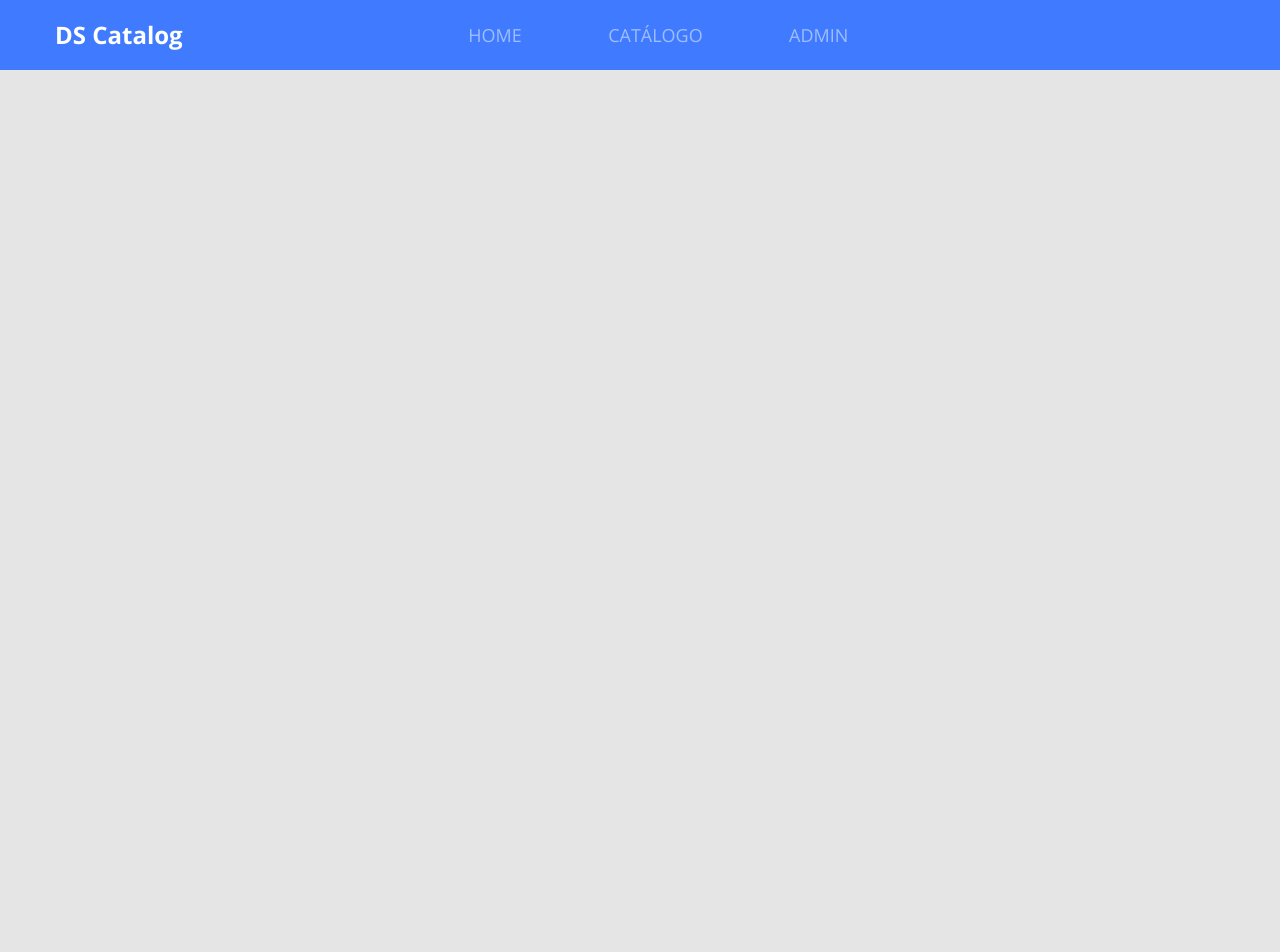
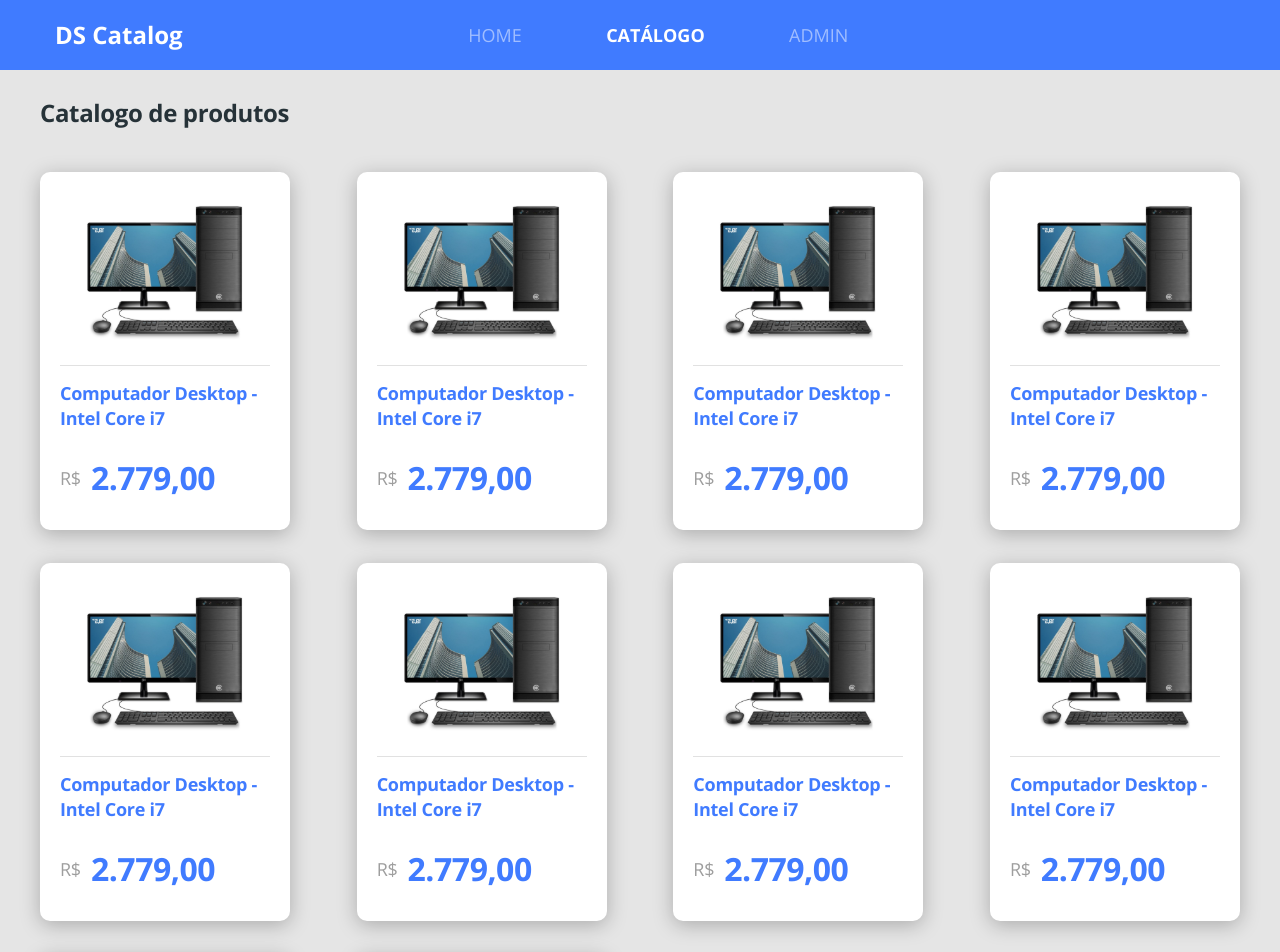
Before and after one commit to ulaecio/dscatalog-bootcamp, a React (Create React App) app in the folder front-web/: page /products in a window 1280 px wide. Shown: the top 952 px of the page. Before the commit the page ends 800 px from the top, so only its background shows below. Built offline with nearby package versions, Linux system fonts and the light colour scheme.

Commit message:
Init ProductDetails

```diff
--- a/front-web/src/App.scss
+++ b/front-web/src/App.scss
@@ -1,3 +1,8 @@
+@import url('https://fonts.googleapis.com/css2?family=Open+Sans&display=swap');
+
+* {
+  font-family: 'Open Sans', sans-serif;
+}
 @import url('https://fonts.googleapis.com/css2?family=Open+Sans:wght@400;700&display=swap');
 
 * {
--- a/front-web/src/App.tsx
+++ b/front-web/src/App.tsx
@@ -1,6 +1,6 @@
 import React from 'react';
 import './core/assets/styles/custom.scss';
-import './app.scss';
+import './App.scss';
 import Routes from './Routes';
 
 const App = () => {
--- a/front-web/src/Routes.tsx
+++ b/front-web/src/Routes.tsx
@@ -3,6 +3,7 @@
 import Navbar from './core/components/Navbar';
 import Admin from './pages/Admin';
 import Catalog from './pages/Catalog';
+import ProductDetails from './pages/Catalog/components/ProductDetails';
 import Home from './pages/Home';
 
 const Routes = () => (
@@ -12,8 +13,11 @@
         <Route path="/" exact>
             <Home />
         </Route>
-        <Route path="/Catalog">
+        <Route path="/products" exact>
             <Catalog />
+        </Route>
+        <Route path="/products/:productId">
+            <ProductDetails />
         </Route>
         <Route path="/Admin">
             <Admin />
--- a/front-web/src/core/components/Navbar/index.tsx
+++ b/front-web/src/core/components/Navbar/index.tsx
@@ -16,7 +16,7 @@
                     <NavLink to="/" activeClassName="active" exact>HOME</NavLink>
                 </li>
                 <li>
-                    <NavLink to="/catalog" activeClassName="active">CATÁLOGO</NavLink>
+                    <NavLink to="/products" activeClassName="active">CATÁLOGO</NavLink>
                 </li>
                 <li>
                     <NavLink to="/admin" activeClassName="active">ADMIN</NavLink>
--- /dev/null
+++ b/front-web/src/pages/Catalog/components/ProductDetails/index.tsx
@@ -0,0 +1,21 @@
+import React from 'react';
+import { useParams } from 'react-router-dom';
+import './styles.scss';
+
+type ParamsType = {
+    productId: string;
+}
+
+const ProductDetails = () => {
+    const { productId } = useParams<ParamsType>();
+
+    console.log(productId);
+    return (
+        <div className="product-details-container">
+             <div className="card-base border-radius-20 product-details">
+                 <h1>Product Details</h1>
+            </div>
+        </div>
+    );
+};
+export default ProductDetails;
--- /dev/null
+++ b/front-web/src/pages/Catalog/components/ProductDetails/styles.scss
@@ -0,0 +1,9 @@
+.product-details-container{
+    margin-top: 40px;
+    padding-left: 40px;
+    padding-right: 40px;
+}
+
+.product-details{
+    padding: 50px 60px 90px 60px;
+}
--- a/front-web/src/pages/Catalog/index.tsx
+++ b/front-web/src/pages/Catalog/index.tsx
@@ -1,4 +1,5 @@
 import React from 'react';
+import { Link } from 'react-router-dom';
 import ProductCard from './components/ProductCard';
 import "./styles.scss";
 
@@ -8,13 +9,16 @@
       Catalogo de produtos
         </h1>
     <div className="catalog-products">
-      <ProductCard />
-      <ProductCard />
-      <ProductCard />
-      <ProductCard />
-      <ProductCard />
-      <ProductCard />
-      <ProductCard />
+      <Link to="/products/1"><ProductCard /></Link>
+      <Link to="/products/2"><ProductCard /></Link>
+      <Link to="/products/3"><ProductCard /></Link>
+      <Link to="/products/4"><ProductCard /></Link>
+      <Link to="/products/5"><ProductCard /></Link>
+      <Link to="/products/6"><ProductCard /></Link>
+      <Link to="/products/7"><ProductCard /></Link>
+      <Link to="/products/8"><ProductCard /></Link>
+      <Link to="/products/9"><ProductCard /></Link>
+      <Link to="/products/10"><ProductCard /></Link>
     </div>
   </div>
 );
--- a/front-web/src/pages/Catalog/styles.scss
+++ b/front-web/src/pages/Catalog/styles.scss
@@ -14,6 +14,6 @@
   margin-top: 43px;
   display: grid;
   grid-template-columns: repeat(auto-fill, 250px);
-  grid-gap: 33px 10px;
+  grid-gap: 33px 20px;
   justify-content: space-between;
 }
--- a/front-web/src/pages/home/index.tsx
+++ b/front-web/src/pages/home/index.tsx
@@ -13,13 +13,12 @@
         <p className="text-subtitle">
           Ajudaremos você a encontrar os melhores <br /> produtos disponíveis no mercado.
          </p>
-        <Link to="/catalog">
+        <Link to="/products">
           <ButtonIcon text="inicie agora a sua busca" />
         </Link>
       </div>
       <div className="col-6">
         <MainImage className="main-image" />
-
       </div>
     </div>
   </div>
--- a/front-web/src/pages/home/styles.scss
+++ b/front-web/src/pages/home/styles.scss
@@ -10,17 +10,17 @@
 }
 
 .text-title {
-    font-size: 55;
+    font-size: 55px;
     line-height: 75px;
     letter-spacing: -0,015em;
 }
 
 .text-subtitle {
-    font-size: 55;
-    line-height: 75px;
+    font-size: 24px;
+    line-height: 33px;
     letter-spacing: -0,015em;
     color: #9e9e9e;
-    margin-top: 30px;
+    margin-top: 40px;
     margin-bottom: 150px;
 }
 
```
